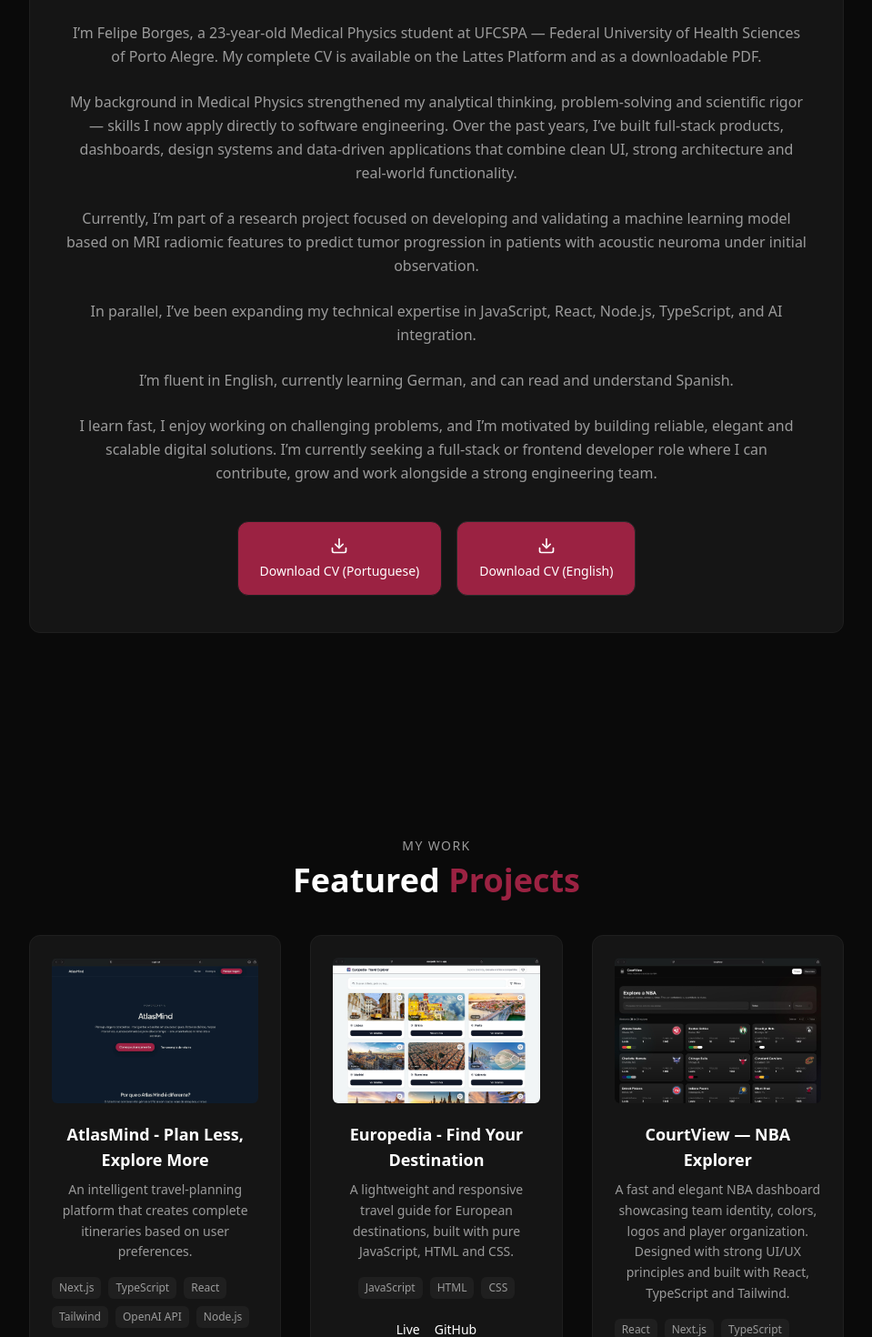
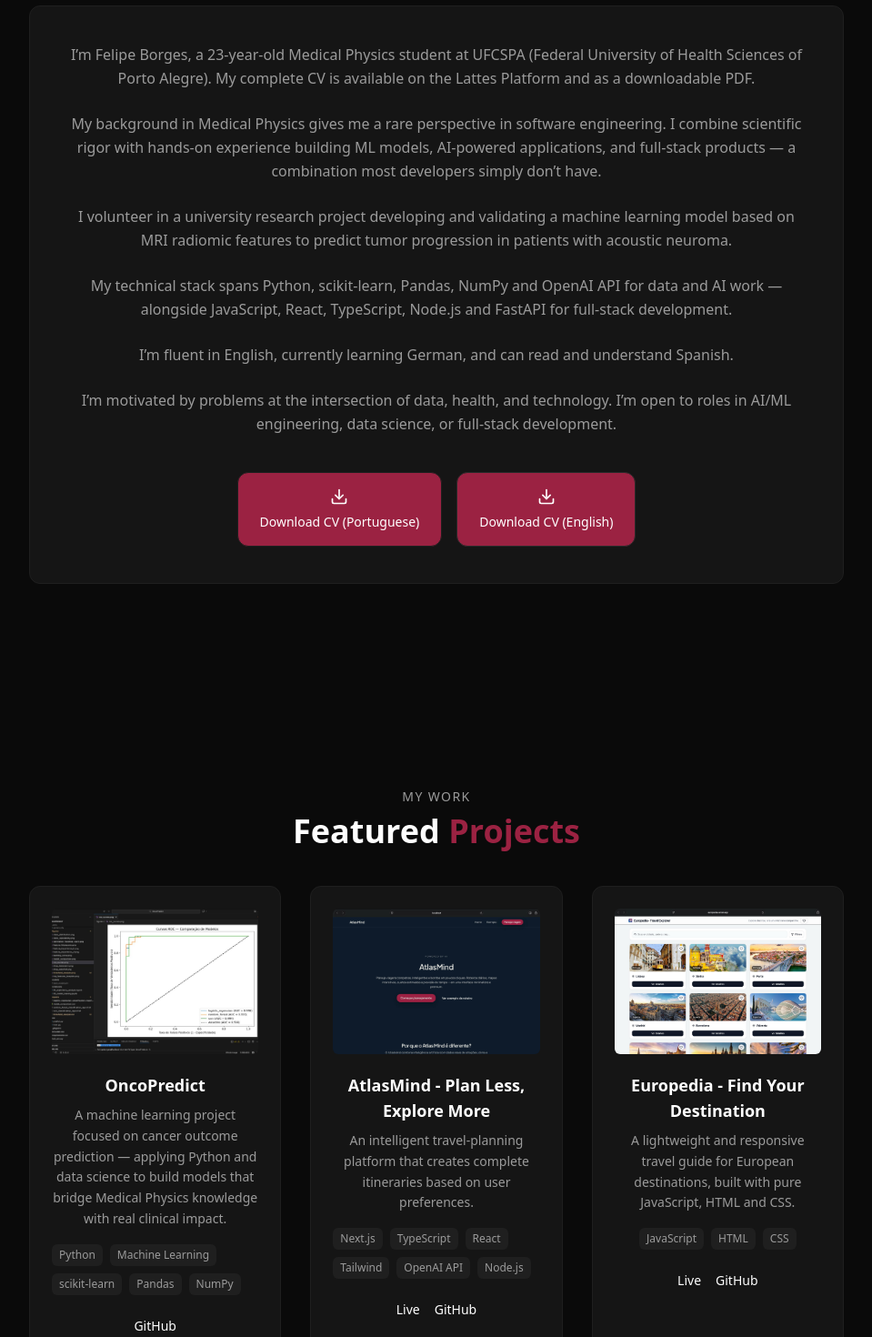
Before and after one commit to felipebborges2/portfolio-felipe, a Next.js app: page / in a window 1280 px wide. Shown: the part 800-2270 px from the top of the page at 91% size, without its empty margins (160-1119 px from the left). Built offline with nearby package versions, Linux system fonts and the light colour scheme.

Commit message:
add OncoPredict project and update profile focus to Python, AI/ML and Medical Physics

```diff
--- a/src/components/sections/Projects.tsx
+++ b/src/components/sections/Projects.tsx
@@ -12,6 +12,14 @@ export default function Projects() {
   const [selectedAlt, setSelectedAlt] = useState<string>("");
 
   const projects = [
+    {
+      title: "OncoPredict",
+      description: t("projects.oncopredictDesc"),
+      image: "/projects/oncopredict.jpeg",
+      tags: ["Python", "Machine Learning", "scikit-learn", "Pandas", "NumPy"],
+      link: undefined,
+      repo: "https://github.com/felipebborges2/OncoPredict",
+    },
     {
       title: "AtlasMind - Plan Less, Explore More",
       description: t("projects.atlasmindDesc"),
@@ -90,6 +98,7 @@ export default function Projects() {
             </div>
 
             <div className="mt-4 flex gap-4 text-sm">
+              {p.link && (
                 <a
                   href={p.link}
                   target="_blank"
@@ -98,6 +107,7 @@ export default function Projects() {
                 >
                   {t("projects.live")}
                 </a>
+              )}
               <a
                 href={p.repo}
                 target="_blank"
--- a/src/components/sections/Skills.tsx
+++ b/src/components/sections/Skills.tsx
@@ -16,25 +16,26 @@ export default function Skills() {
     {
       title: t("skills.groups.backend"),
       color: "text-[#9b2242]",
-      skills: ["Node.js", "Python", "Express.js", "FastAPI"],
+      skills: ["Python", "Node.js", "FastAPI", "Express.js"],
+    },
+    {
+      title: t("skills.groups.dataai"),
+      color: "text-[#9b2242]",
+      skills: ["Machine Learning", "scikit-learn", "Pandas", "NumPy", "OpenAI API"],
     },
     {
       title: t("skills.groups.dbcloud"),
       color: "text-[#9b2242]",
-      skills: ["MongoDB", "PostgreSQL", "REST APIs", "NextAuth"],
-    },
-    {
-      title: t("skills.groups.tools"),
-      color: "text-[#9b2242]",
-      skills: ["Git & GitHub", "Figma", "VSCode", "Vercel"],
+      skills: ["MongoDB", "PostgreSQL", "REST APIs", "Vercel"],
     },
   ];
 
   const extraSkills = [
     "Responsive Design",
     "API Integration",
-    "Componentization",
-    "State Management"
+    "MRI Radiomics",
+    "State Management",
+    "Data Visualization",
   ];
 
   return (
--- a/src/i18n/translations.ts
+++ b/src/i18n/translations.ts
@@ -19,19 +19,19 @@ export const translations = {
     hero: {
       title: "Hi, I’m Felipe Borges",
       subtitle:
-        "Medical Physics Student & Full Stack Developer — building modern, fast and elegant applications with Next.js, TypeScript and clean UI.",
+        "Medical Physics Student & Python Developer — building AI-powered tools and ML models at the intersection of health sciences and software engineering.",
       ctaContact: "Contact Me",
       ctaProjects: "View Projects",
     },
     // ABOUT
     about: {
       heading: "About",
-      p1: "I’m Felipe Borges, a 23-year-old Medical Physics student at UFCSPA — Federal University of Health Sciences of Porto Alegre. My complete CV is available on the Lattes Platform and as a downloadable PDF.",
-      p2: "My background in Medical Physics strengthened my analytical thinking, problem-solving and scientific rigor — skills I now apply directly to software engineering. Over the past years, I’ve built full-stack products, dashboards, design systems and data-driven applications that combine clean UI, strong architecture and real-world functionality.",
-      p3: "Currently, I’m part of a research project focused on developing and validating a machine learning model based on MRI radiomic features to predict tumor progression in patients with acoustic neuroma under initial observation.",
-      p4: "In parallel, I’ve been expanding my technical expertise in JavaScript, React, Node.js, TypeScript, and AI integration.",
+      p1: "I’m Felipe Borges, a 23-year-old Medical Physics student at UFCSPA (Federal University of Health Sciences of Porto Alegre). My complete CV is available on the Lattes Platform and as a downloadable PDF.",
+      p2: "My background in Medical Physics gives me a rare perspective in software engineering. I combine scientific rigor with hands-on experience building ML models, AI-powered applications, and full-stack products — a combination most developers simply don’t have.",
+      p3: "I volunteer in a university research project developing and validating a machine learning model based on MRI radiomic features to predict tumor progression in patients with acoustic neuroma.",
+      p4: "My technical stack spans Python, scikit-learn, Pandas, NumPy and OpenAI API for data and AI work — alongside JavaScript, React, TypeScript, Node.js and FastAPI for full-stack development.",
       p5: "I’m fluent in English, currently learning German, and can read and understand Spanish.",
-      p6: "I learn fast, I enjoy working on challenging problems, and I’m motivated by building reliable, elegant and scalable digital solutions. I’m currently seeking a full-stack or frontend developer role where I can contribute, grow and work alongside a strong engineering team.",
+      p6: "I’m motivated by problems at the intersection of data, health, and technology. I’m open to roles in AI/ML engineering, data science, or full-stack development.",
       cvPt: "Download CV (Portuguese)",
       cvEn: "Download CV (English)",
     },
@@ -51,6 +51,8 @@ export const translations = {
         "A fast and elegant NBA dashboard showcasing team identity, colors, logos and player organization. Designed with strong UI/UX principles and built with React, TypeScript and Tailwind.",
       finzeitDesc:
         "A full-stack financial dashboard with Google authentication, categorized expenses, monthly analytics, data visualization and a clean modern UI. Built with Next.js 15, TypeScript, MongoDB and Tailwind.",
+      oncopredictDesc:
+        "A machine learning project focused on cancer outcome prediction — applying Python and data science to build models that bridge Medical Physics knowledge with real clinical impact.",
     },
 
     // SKILLS
@@ -63,6 +65,7 @@ export const translations = {
       groups: {
         frontend: "Frontend",
         backend: "Backend",
+        dataai: "Data & AI",
         dbcloud: "Database & Cloud",
         tools: "Tools & Other",
       },
@@ -140,19 +143,19 @@ export const translations = {
     hero: {
       title: "Olá, eu sou Felipe Borges",
       subtitle:
-        "Graduando em Física Médica e Desenvolvedor Full Stack — Criando aplicações modernas, rápidas e elegantes com Next.js, TypeScript e uma interface de usuário limpa.",
+        "Graduando em Física Médica e Desenvolvedor Python — criando ferramentas com IA e modelos de Machine Learning na interseção entre ciências da saúde e engenharia de software.",
       ctaContact: "Fale Comigo",
       ctaProjects: "Ver Projetos",
     },
     // ABOUT
     about: {
       heading: "Sobre",
-p1: "Sou Felipe Borges, um estudante de Física Médica de 23 anos da UFCSPA — Universidade Federal de Ciências da Saúde de Porto Alegre. Meu currículo completo está disponível na Plataforma Lattes e como um PDF para download.",
-p2: "Minha formação em Física Médica fortaleceu meu pensamento analítico, minha capacidade de resolução de problemas e meu rigor científico — habilidades que agora aplico diretamente à engenharia de software. Nos últimos anos, desenvolvi produtos full-stack, dashboards, sistemas de design e aplicativos orientados a dados que combinam interfaces de usuário limpas, arquitetura robusta e funcionalidades práticas.",
-p3: "Atualmente, participo de um projeto de pesquisa focado no desenvolvimento e validação de um modelo de aprendizado de máquina baseado em características radiômicas de ressonância magnética para prever a progressão tumoral em pacientes com neurinoma do acústico em observação inicial.",
-p4: "Paralelamente, tenho expandido minha expertise técnica em JavaScript, React, Node.js, TypeScript e integração de IA.",
+p1: "Sou Felipe Borges, um estudante de Física Médica de 23 anos da UFCSPA (Universidade Federal de Ciências da Saúde de Porto Alegre). Meu currículo completo está disponível na Plataforma Lattes e como um PDF para download.",
+p2: "Minha formação em Física Médica me dá uma perspectiva rara na engenharia de software. Combino o rigor científico com experiência prática em modelos de ML, aplicações com IA e produtos full-stack — uma combinação que a grande maioria dos desenvolvedores não tem.",
+p3: "Sou voluntário em um projeto de pesquisa universitária que desenvolve e valida um modelo de ML baseado em características radiômicas de ressonância magnética para prever a progressão tumoral em pacientes com neurinoma do acústico.",
+p4: "Meu stack técnico inclui Python, scikit-learn, Pandas, NumPy e OpenAI API para trabalhos de dados e IA — além de JavaScript, React, TypeScript, Node.js e FastAPI para desenvolvimento full-stack.",
 p5: "Sou fluente em inglês, estou aprendendo alemão e consigo ler e entender Espanhol.",
-p6: "Aprendo rápido, gosto de trabalhar em problemas desafiadores e sou motivado por construir soluções digitais confiáveis, elegantes e escaláveis. Atualmente, estou buscando uma vaga de desenvolvedor full-stack ou frontend onde eu possa contribuir, crescer e trabalhar ao lado de uma equipe de engenharia sólida.",
+p6: "Sou motivado por problemas na interseção de dados, saúde e tecnologia. Estou aberto a vagas em engenharia de IA/ML, ciência de dados ou desenvolvimento full-stack.",
 cvPt: "Baixar CV (Português)",
 cvEn: "Baixar CV (Inglês)",
 },
@@ -172,6 +175,8 @@ cvEn: "Baixar CV (Inglês)",
         "Um painel de controle da NBA rápido e elegante que exibe a identidade da equipe, cores, logotipos e organização dos jogadores. Projetado com sólidos princípios de UI/UX e construído com React, TypeScript e Tailwind.",
       finzeitDesc:
       "Um painel financeiro completo com autenticação do Google, despesas categorizadas, análises mensais, visualização de dados e uma interface de usuário moderna e intuitiva. Desenvolvido com Next.js 15, TypeScript, MongoDB e Tailwind.",
+      oncopredictDesc:
+        "Um projeto de machine learning focado na predição de desfechos oncológicos — aplicando Python e ciência de dados para construir modelos que conectam o conhecimento em Física Médica a impacto clínico real.",
     },
 
     // SKILLS
@@ -184,6 +189,7 @@ cvEn: "Baixar CV (Inglês)",
       groups: {
         frontend: "Frontend",
         backend: "Backend",
+        dataai: "Dados & IA",
         dbcloud: "Banco de Dados & Cloud",
         tools: "Ferramentas & Outros",
       },
@@ -226,7 +232,7 @@ cvEn: "Baixar CV (Inglês)",
     institution: "Colégio Helyos",
     function: "Ensino Médio",
     desc:
-      "Me graduei em uma escola bilíngue — a mesma em que estudei por toda a minha vida — com contato contínuo com a língua e a cultura inglesa. Realizei simulados de TOEFL, Cambridge e SAT, o que fortaleceu minha fluência e o inglês acadêmico. A instituição é reconhecida na cidade, no estado e no país, tendo ficado em 31º lugar nacional em 2014.",
+      "Me graduei em uma escola bilíngue com contato contínuo com a língua e a cultura inglesa. Realizei simulados de TOEFL, Cambridge e SAT, o que fortaleceu minha fluência e o inglês acadêmico. A instituição é reconhecida na cidade, no estado e no país, tendo ficado em 31º lugar nacional em 2014.",
   },
 },
 
```
Also changed, not shown: public/projects/oncopredict.jpeg (added). Lines whose indentation alone changed are shown as unchanged.
